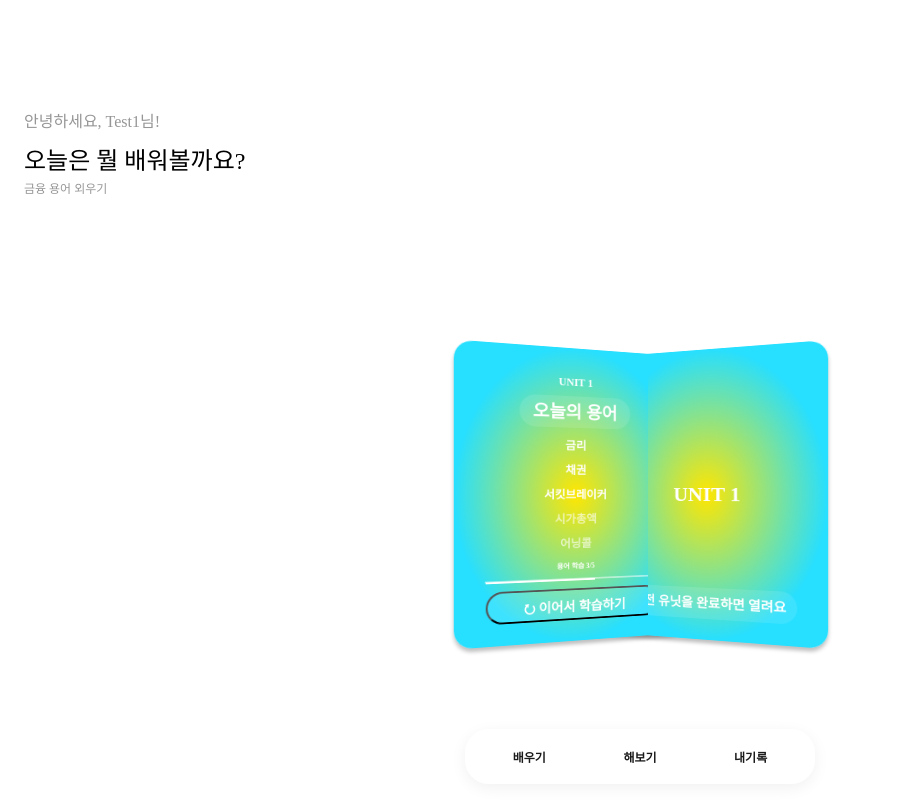
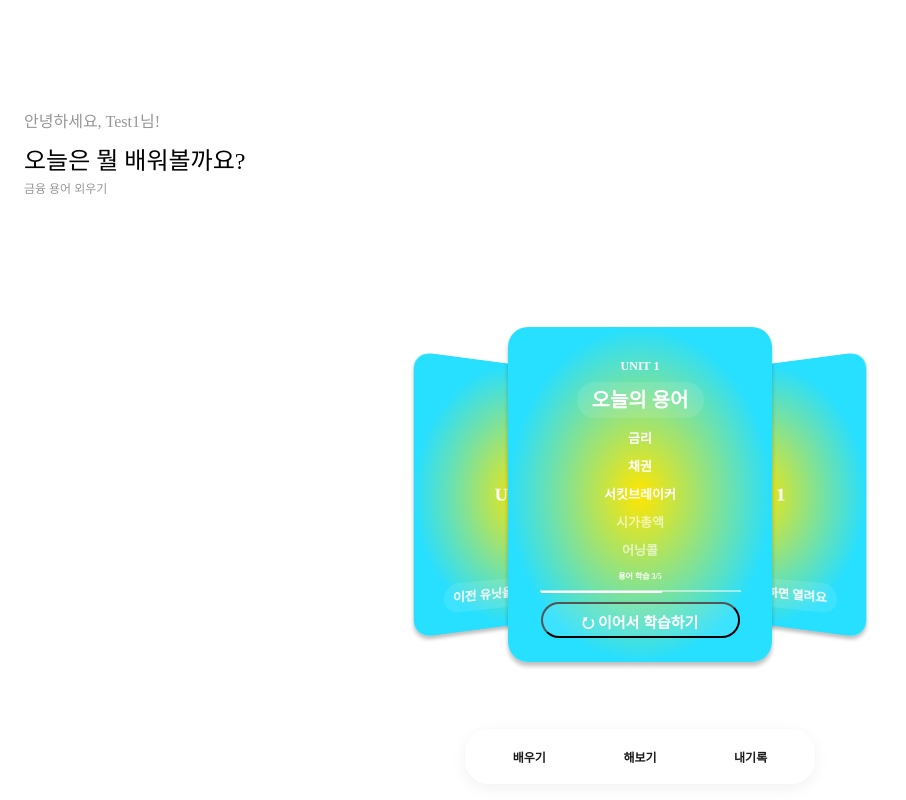
Before and after one commit to PermanentNostalgia/interest_FE, a React (Vite) app: page /units/unit1 in a window 1280 px wide. Shown: the whole page, without its empty margins (0-906 px from the left). Built offline with nearby package versions, Linux system fonts and the light colour scheme; a web font is replaced by a local one.

Commit message:
Feat: 양방향으로 스크롤 가능한 회전하는 유닛 카드

```diff
--- a/src/components/unit_page/UnitCard.jsx
+++ b/src/components/unit_page/UnitCard.jsx
@@ -24,19 +24,25 @@ export default function UnitCard({scrollPosition, side, metadata, locked, chapte
         navigate(`/learn/${metadata.chapters[targetIndex].segment}`);
     };
 
-    let rotationStartingPosition;
+    let rotationStartingPosition, rotationDirection;
     switch(side) {
         case 0:
-            rotationStartingPosition = "0s";
+            rotationStartingPosition = `${-Math.abs(scrollPosition)*0.01}s`;
             break;
         case 1:
-            rotationStartingPosition = `-${5/3}s`;
+            rotationStartingPosition = `${-5/3 - Math.abs(scrollPosition)*0.01}s`;
             break;
         case 2:
-            rotationStartingPosition = `-${10/3}s`;
+            rotationStartingPosition = `${-10/3 - Math.abs(scrollPosition)*0.01}s`;
             break;
         default:
             return (<></>);
+    }
+
+    if(scrollPosition>=0) {
+        rotationDirection = "reverse";
+    } else {
+        rotationDirection = "normal";
     }
 
     return (
@@ -44,8 +50,10 @@ export default function UnitCard({scrollPosition, side, metadata, locked, chapte
         {animationName: `${style.unit_card_rotation}`,
         animationDuration: `5s`,
         animationDelay: rotationStartingPosition,
+        animationDirection: rotationDirection,
         animationIterationCount: "infinite",
-        animationTimingFunction: "ease",
+        animationTimingFunction: "linear",
+        animationPlayState: "paused",
         background: `radial-gradient(50% 50% at 50% 50%, ${metadata.innerColor} 0%, ${metadata.outterColor} 100%)`
         }}>
         {   (locked) ?
--- a/src/components/unit_page/UnitCardRoulette.jsx
+++ b/src/components/unit_page/UnitCardRoulette.jsx
@@ -8,8 +8,6 @@ import style from "../../styles/unit_page.module.css"
 
 export default function UnitCardRoulette({unitName}) {
     const [scrollPosition, setScrollPosition] = useState(0);
-    const [scrollPositionMin, setScrollPositionMin] = useState(Number.MIN_SAFE_INTEGER);
-    const [scrollPositionMax, setScrollPositionMax] = useState(Number.MAX_SAFE_INTEGER);
     const [mousePositionX, setMousePositionX] = useState(undefined);
     const [dragging, setDragging] = useState(false);
 
@@ -48,12 +46,12 @@ export default function UnitCardRoulette({unitName}) {
         }
 
         let newScrollPosition = scrollPosition + (newMousePositionX - mousePositionX);
-        if(newScrollPosition>=scrollPositionMin && newScrollPosition<=scrollPositionMax) {
-            setScrollPosition(newScrollPosition);
-        }
+
+        setScrollPosition(newScrollPosition);
 
         setMousePositionX(newMousePositionX);
-    }, [dragging, scrollPosition, mousePositionX, scrollPositionMin, scrollPositionMax]);
+        console.log(newScrollPosition);
+    }, [dragging, scrollPosition, mousePositionX]);
 
     const handleRotationEnd = useCallback(e => {
         if(!dragging) return;
@@ -70,9 +68,9 @@ export default function UnitCardRoulette({unitName}) {
             onMouseUp={handleRotationEnd} onMouseLeave={handleRotationEnd}
             className={style.unit_card_roulette}
             style={{zIndex: "0", perspective: "500rem", transformStyle: "preserve-3d"}}>
-                <UnitCard scrollPosition={0} side={0} metadata={unitCardMetadata[unitName]} locked={false} chapterProgress={3}/>
-                <UnitCard scrollPosition={0} side={1} metadata={unitCardMetadata[unitName]} locked={true} chapterProgress={3}/>
-                <UnitCard scrollPosition={0} side={2} metadata={unitCardMetadata[unitName]} locked={true} chapterProgress={3}/>
+                <UnitCard scrollPosition={scrollPosition} side={0} metadata={unitCardMetadata[unitName]} locked={false} chapterProgress={3}/>
+                <UnitCard scrollPosition={scrollPosition} side={1} metadata={unitCardMetadata[unitName]} locked={true} chapterProgress={3}/>
+                <UnitCard scrollPosition={scrollPosition} side={2} metadata={unitCardMetadata[unitName]} locked={true} chapterProgress={3}/>
         </div>
     );
 }
```
